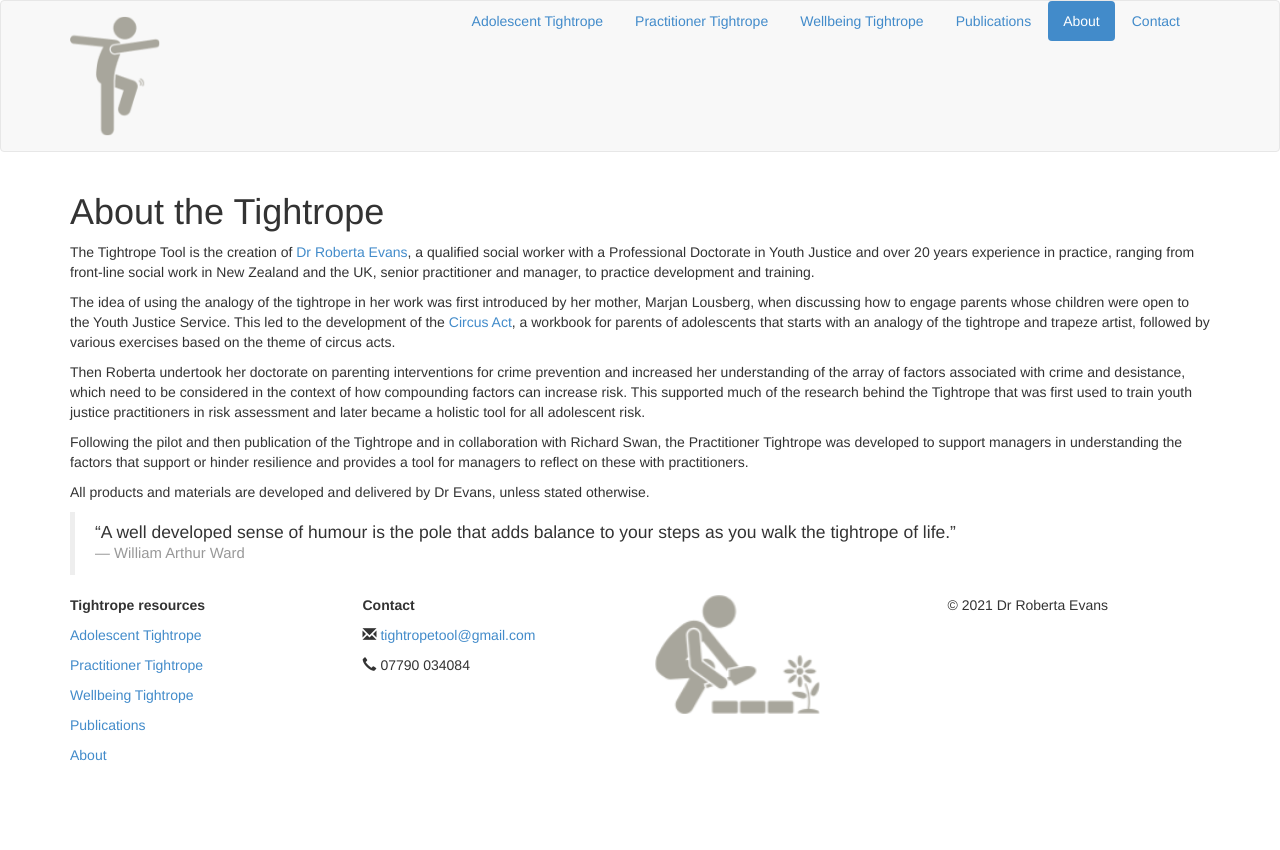
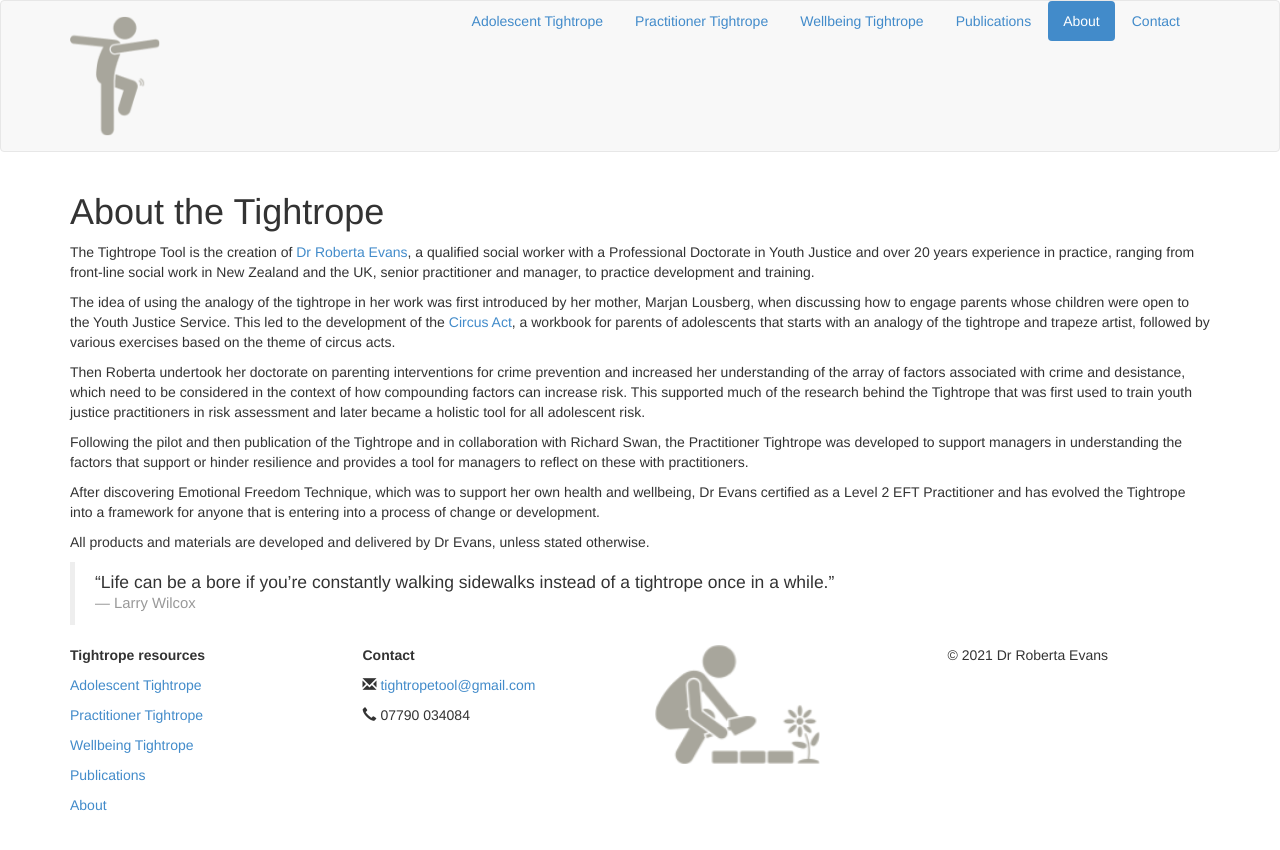
Before and after one commit to retrotravelbug/tightropetool, a Jekyll site: the page built from about.md, in a window 1280 px wide. Shown: the top 850 px of the page. Built offline with Jekyll 4.4.1, drawn with Linux system fonts in a browser that asks for light colours; nearby versions of some CDN libraries; grey boxes are pictures that could not be loaded.

Commit message:
Update about.md
Added info about Wellbeing version

```diff
--- a/about.md
+++ b/about.md
@@ -14,11 +14,13 @@ Then Roberta undertook her doctorate on parenting interventions for crime preven
 
 Following the pilot and then publication of the Tightrope and in collaboration with Richard Swan, the Practitioner Tightrope was developed to support managers in understanding the factors that support or hinder resilience and provides a tool for managers to reflect on these with practitioners.
 
+After discovering Emotional Freedom Technique, which was to support her own health and wellbeing, Dr Evans certified as a Level 2 EFT Practitioner and has evolved the Tightrope into a framework for anyone that is entering into a process of change or development.
+
 All products and materials are developed and delivered by Dr Evans, unless stated otherwise.
 
-[profile]: http://uk.linkedin.com/pub/roberta-evans/25/b37/907
+[profile]: http://robertaevans.com
 
 [Circus Act]: /downloads/Circus%20Act%20-%202012.pdf
 
-> "A well developed sense of humour is the pole that adds balance to your steps as you walk the tightrope of life."
-> <small>William Arthur Ward</small>
+> "Life can be a bore if you're constantly walking sidewalks instead of a tightrope once in a while."
+> <small>Larry Wilcox</small>
```
